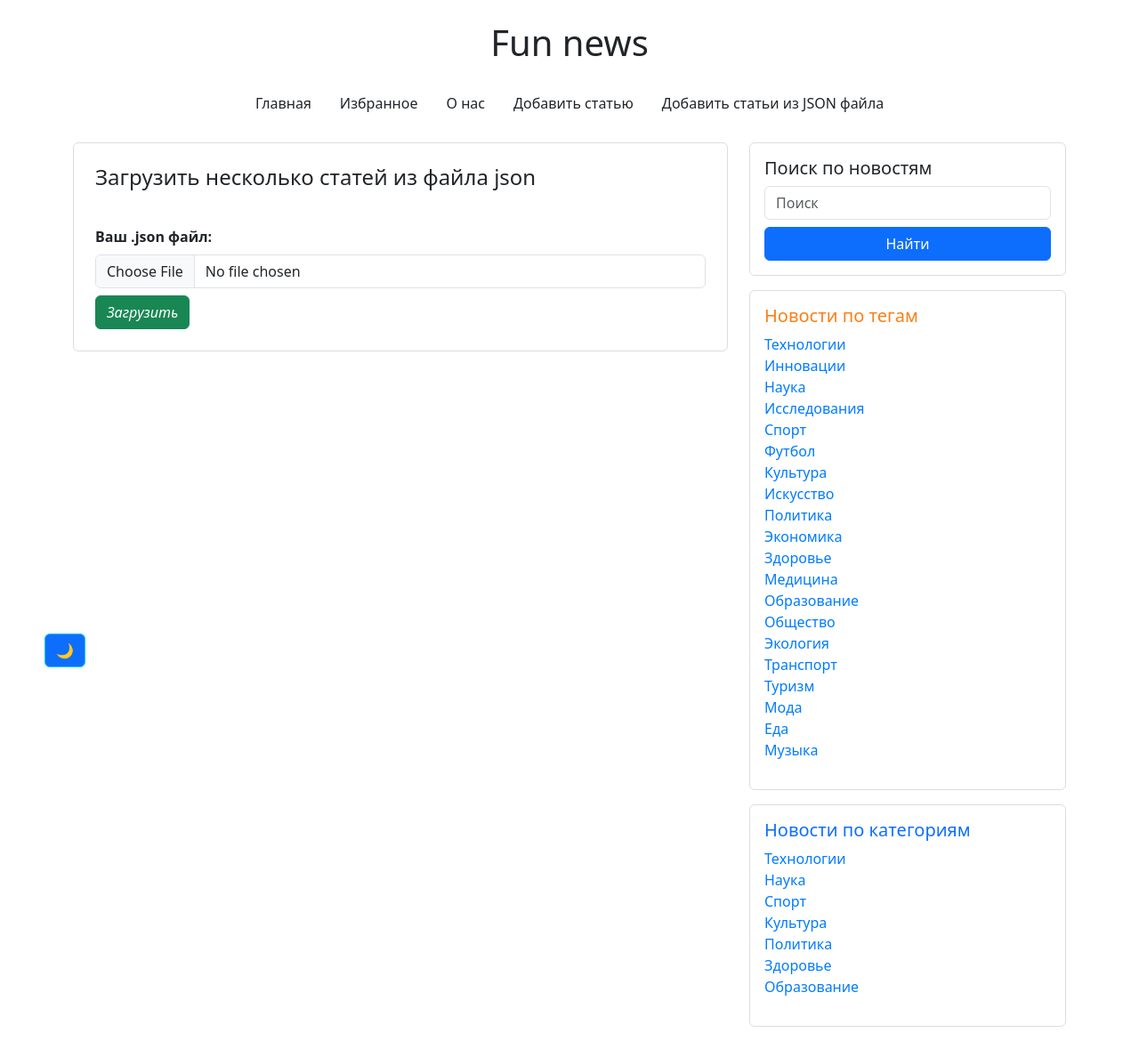
After one commit to p95max/itg1, a Django app: page /news/add_json/ in a window 1280 px wide. The commit adds this page. Shown: the whole page at 89% size. Run offline with Django 5.2, Linux system fonts and the light colour scheme; data comes from the database, SQL or seed files in the repository.

Commit message:
adding new articles by json file

```diff
--- a/dj_projects/itg/news/models.py
+++ b/dj_projects/itg/news/models.py
@@ -9,8 +9,10 @@ class Article(models.Model):
     content = models.TextField(verbose_name='Содержание')
     publication_date = models.DateTimeField(default=timezone.now, verbose_name='Дата публикации')
     views = models.IntegerField(default=0, verbose_name='Просмотры')
-    category = models.ForeignKey("Category", on_delete=models.CASCADE, verbose_name='Категория')
-    tags = models.ManyToManyField("Tag", related_name='article',  verbose_name='Теги')
+    category = models.ForeignKey("Category", on_delete=models.CASCADE, verbose_name='Категория', blank=True,
+                              null=True)
+    tags = models.ManyToManyField("Tag", related_name='article',  verbose_name='Теги', blank=True,
+                              null=True)
     likes_count = models.IntegerField(default=0)
     favourites_count = models.IntegerField(default=0)
     is_active = models.BooleanField(default=True,  verbose_name='Теги')
--- a/dj_projects/itg/news/templates/news/add_article.html
+++ b/dj_projects/itg/news/templates/news/add_article.html
@@ -6,6 +6,7 @@
 <div class="card p-4 mb-4">
     <h4 class="mb-3">Добавить новую статью</h4>
     <form method="post" enctype="multipart/form-data">
+
         {% csrf_token %}
 
         <div class="mb-3">
@@ -37,7 +38,8 @@
             <select name="category" class="form-select">
                 <option value="">Выберите категорию</option>
                 {% for category in all_categories %}
-                    <option value="{{ category.id }}" {% if category.id == form.category.value %}selected{% endif %}>{{ category.name }}</option>
+                    <option value="{{ category.id }}" {% if category.id == form.category.value %}
+                            selected{% endif %}>{{ category.name }}</option>
                 {% endfor %}
             </select>
             {% for error in form.category.errors %}
--- /dev/null
+++ b/dj_projects/itg/news/templates/news/add_article_JSON.html
@@ -0,0 +1,19 @@
+{% extends 'news/base.html' %}
+
+{% block title %} Добавить статью через JSOn file {% endblock %}
+
+{% block content %}
+    <div class="card p-4 mb-4">
+        <h4 class="mb-3">Загрузить несколько статей из файла json</h4>
+        <form method="post" enctype="multipart/form-data" action="{% url 'news:add_article_JSON' %}">
+            {% csrf_token %}
+            <div class="form-group mt-4">
+                <label class="form-label fw-bold">Ваш .json файл:</label>
+                    <input type="file" name="json_file" class="form-control" accept=".json">
+            </div>
+
+      <button type="submit" class="btn btn-success mt-2">
+        <i class="bi bi-upload">Загрузить</i>
+    </button>
+    </div>
+{% endblock %}
--- a/dj_projects/itg/news/templates/news/base.html
+++ b/dj_projects/itg/news/templates/news/base.html
@@ -32,6 +32,9 @@
             </li>
              <li class="nav-item">
                 <a class="nav-link" href="{% url 'news:add_article' %}"> Добавить статью </a>
+            </li>
+            <li class="nav-item">
+                <a class="nav-link" href="{% url 'news:add_article_JSON' %}"> Добавить статьи из JSON файла </a>
             </li>
         </ul>
     </nav>
--- a/dj_projects/itg/news/urls.py
+++ b/dj_projects/itg/news/urls.py
@@ -2,7 +2,7 @@ from tkinter.font import names
 from django.urls import path
 from news.views import (catalog, article_detail, about, news_by_tag,
                         news_by_category, search_news, toggle_like, toggle_favorite,
-                        favourites, post_comment, add_article)
+                        favourites, post_comment, add_article, add_article_JSON)
 from django.conf import settings
 from django.conf.urls.static import static
 
@@ -18,6 +18,8 @@ urlpatterns = [
     path('toggle_like/<int:article_id>/', toggle_like, name='toggle_like'),                           # лайк под статьей
     path('toggle_favourite/<int:article_id>/', toggle_favorite, name='toggle_favorite'),              # избранное под статьей
     path('favoutires/', favourites, name='favourites'),                                               # избранное стр.
-    path('article/<int:article_id>/comment/', post_comment, name='post_comment'),
-    path('add/', add_article, name='add_article'),
+    path('article/<int:article_id>/comment/', post_comment, name='post_comment'),                     # добавить комент
+    path('add/', add_article, name='add_article'),                                                    # добавить новую статью
+    path('add_json/', add_article_JSON, name='add_article_JSON'),
+
 ] + static(settings.MEDIA_URL, document_root=settings.MEDIA_ROOT)
--- a/dj_projects/itg/news/views.py
+++ b/dj_projects/itg/news/views.py
@@ -4,6 +4,7 @@ from django.db.models import Q
 from django.core.paginator import Paginator
 from django.contrib import messages
 from .forms import ArticleForm
+import json
 from .models import Article
 from datetime import datetime
 from news.models import Article, Tag, Category, Like, Favourite, Comment
@@ -274,3 +275,25 @@ def add_article(request):
     }
 
     return render(request, 'news/add_article.html', context)
+
+def add_article_JSON(request):
+    all_tags = Tag.objects.all()
+    all_categories = Category.objects.all()
+
+    if request.method == 'POST' and request.FILES['json_file']:
+        json_file = request.FILES['json_file']
+        data = json.load(json_file)
+        for article in data:
+            article = Article(
+                title=article['title'],
+                content=article['content'],
+
+            )
+            article.save()
+        return HttpResponseRedirect(request, 'news/')
+
+    context = {
+        'all_tags': all_tags,
+        'all_categories': all_categories,
+    }
+    return render(request, 'news/add_article_JSON.html', context)
```
Also changed, not shown: dj_projects/itg/new_article.json (added, +11 -0 lines), dj_projects/itg/news/forms.py (+23 -1 lines).
